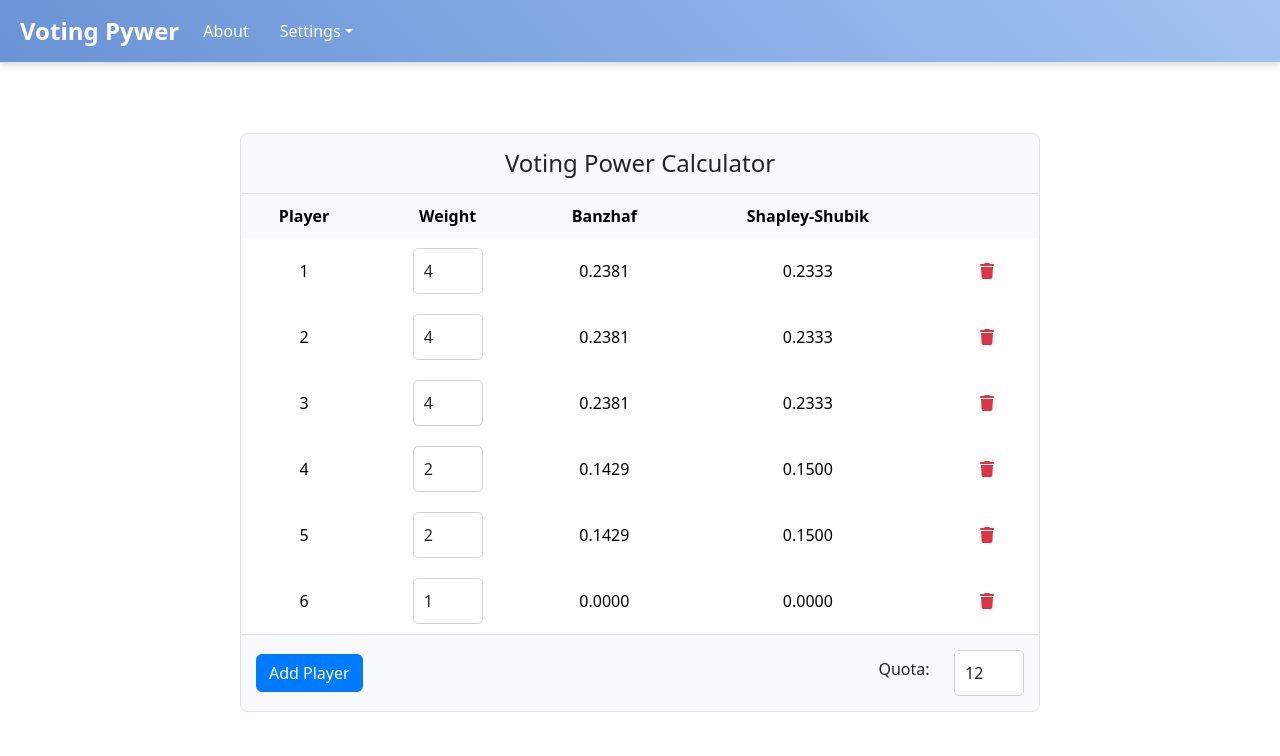
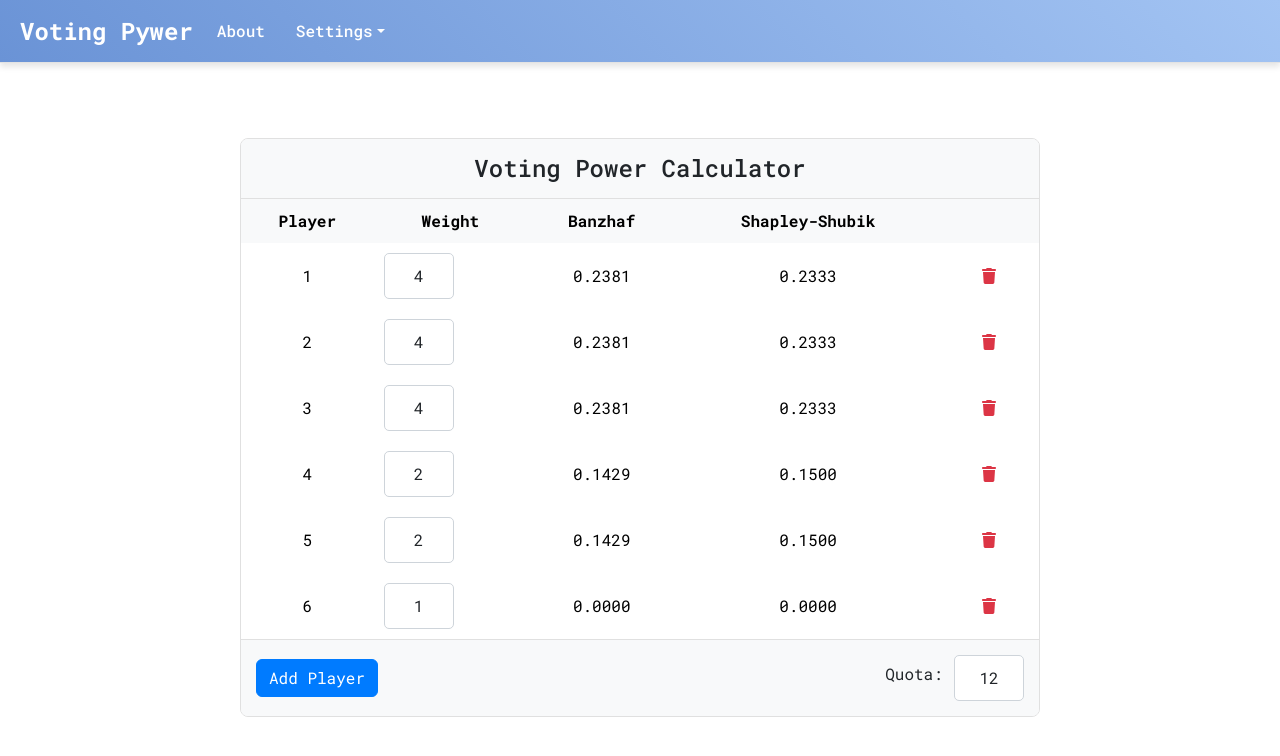
Before and after one commit to apmalani/voting-pywer, a React (Create React App) app: page /about in a window 1280 px wide. Shown: the top 756 px of the page. Built offline with nearby package versions, Linux system fonts and the light colour scheme.

Commit message:
more ui updates

```diff
--- a/src/CalculatorComponent.css
+++ b/src/CalculatorComponent.css
@@ -2,8 +2,7 @@
   display: flex;
   flex-direction: column;
   align-items: center;
-  padding: 50px;
-  min-height: 100vh; /* Ensure the container takes up the full viewport height */
+  padding: 75px;
 }
 
 .table-container {
@@ -12,7 +11,6 @@
   border: 1px solid #e0e0e0;
   border-radius: 8px;
   overflow: hidden;
-  margin-top: 20px; /* Adjust this value to move the table down slightly */
 }
 
 .table-header {
@@ -54,10 +52,11 @@
 
 .input-right {
   width: 70px;
-  margin: 0 auto;
   border: 1px solid #ced4da;
   border-radius: 4px;
   padding: 5px;
+  text-align: center; /* Center the text in the input */
+  font-size: 1rem; /* Ensure font size matches the table */
 }
 
 .table-footer {
@@ -83,6 +82,8 @@
   border: 1px solid #ced4da;
   border-radius: 4px;
   padding: 5px;
+  text-align: center; /* Center the text in the input */
+  font-size: 1rem; /* Ensure font size matches the table */
 }
 
 .btn-danger {
@@ -109,7 +110,7 @@
 
 .form-group .form-label {
   margin-right: 10px;
-  min-width: 80px; /* Adjust this value to fit your needs */
+  min-width: 60px; /* Adjust this value to fit your needs */
 }
 
 .small-input {
--- a/src/CalculatorComponent.tsx
+++ b/src/CalculatorComponent.tsx
@@ -27,6 +27,12 @@ const CalculatorComponent: React.FC = () => {
 
   const isAddPlayerDisabled = players.length === 10;
 
+  const updatePlayersState = (updatedPlayers: Player[]) => {
+    setPlayers(updatedPlayers);
+    calculateBanzhaf(updatedPlayers, quota);
+    calculateShapleyShubik(updatedPlayers, quota);
+  };
+
   const addPlayer = () => {
     const newPlayer: Player = {
       name: `${players.length + 1}`,
@@ -35,27 +41,15 @@ const CalculatorComponent: React.FC = () => {
       shapleyShubik: 0,
     };
 
-      setPlayers((prevPlayers) => {
-        const updatedPlayers = [...prevPlayers, newPlayer];
-        calculateBanzhaf(updatedPlayers, quota);
-        calculateShapleyShubik(updatedPlayers, quota);
-        return updatedPlayers;
-      });
+    updatePlayersState([...players, newPlayer]);
   };
 
   const deletePlayer = (index: number) => {
-      setPlayers((prevPlayers) => {
-        const updatedPlayers = prevPlayers.filter((_, i) => i !== index);
-        calculateBanzhaf(updatedPlayers, quota);
-        calculateShapleyShubik(updatedPlayers, quota);
-        return updatedPlayers;
-      });
+    updatePlayersState(players.filter((_, i) => i !== index));
   };
 
   const weightSum = (coalition: number[]): number => {
-      return coalition.reduce((sum, index) => {
-        return sum + (players[index]?.weight || 0);
-      }, 0);
+    return coalition.reduce((sum, index) => sum + (players[index]?.weight || 0), 0);
   };
 
   const calculateBanzhaf = (updatedPlayers: Player[], quota: number) => {
@@ -99,7 +93,7 @@ const CalculatorComponent: React.FC = () => {
     setPlayers((prevPlayers) =>
       prevPlayers.map((player, i) => ({
         ...player,
-          banzhaf: totalCriticalCount > 0 ? banzhafCounts[i] / totalCriticalCount : 0
+        banzhaf: totalCriticalCount > 0 ? banzhafCounts[i] / totalCriticalCount : 0,
       }))
     );
   };
@@ -116,9 +110,7 @@ const CalculatorComponent: React.FC = () => {
     const totalPlayers = players.length;
     const shapleyShubikValues: number[] = Array.from({ length: totalPlayers }, () => 0);
 
-      const factorial = (n: number): number => {
-        return n <= 1 ? 1 : n * factorial(n - 1);
-      };
+    const factorial = (n: number): number => (n <= 1 ? 1 : n * factorial(n - 1));
 
     const sequentialCoalitions: number[][] = [];
 
@@ -155,28 +147,26 @@ const CalculatorComponent: React.FC = () => {
     setPlayers((prevPlayers) =>
       prevPlayers.map((player, i) => ({
         ...player,
-          shapleyShubik: shapleyShubikValues[i] / totalSequentialCoalitions
+        shapleyShubik: shapleyShubikValues[i] / totalSequentialCoalitions,
       }))
     );
   };
 
   const onWeightChange = (index: number, event: ChangeEvent<HTMLInputElement>) => {
-      const newWeight = Number(event.target.value);
+    const newWeight = event.target.value === '' ? 0 : Number(event.target.value);
     setPlayers((prevPlayers) => {
       const updatedPlayers = prevPlayers.map((player, i) =>
         i === index ? { ...player, weight: newWeight } : player
       );
-        calculateBanzhaf(updatedPlayers, quota);
-        calculateShapleyShubik(updatedPlayers, quota);
+      updatePlayersState(updatedPlayers);
       return updatedPlayers;
     });
   };
 
   const onQuotaChange = (event: ChangeEvent<HTMLInputElement>) => {
-      const newQuota = Number(event.target.value);
+    const newQuota = event.target.value === '' ? 0 : Number(event.target.value);
     setQuota(newQuota);
-      calculateBanzhaf(players, newQuota);
-      calculateShapleyShubik(players, newQuota);
+    updatePlayersState(players);
   };
 
   return (
@@ -205,8 +195,8 @@ const CalculatorComponent: React.FC = () => {
                   <td>{player.name}</td>
                   <td>
                     <Form.Control
-                        type="number"
-                        value={player.weight}
+                      type="text"
+                      value={player.weight === 0 ? '' : player.weight}
                       className="input-right"
                       onChange={(event: ChangeEvent<HTMLInputElement>) => onWeightChange(index, event)}
                     />
@@ -231,13 +221,12 @@ const CalculatorComponent: React.FC = () => {
               <Form.Group controlId="quota" className="form-group">
                 <Form.Label className="form-label">Quota:</Form.Label>
                 <Form.Control
-                  type="number"
+                  type="text"
                   value={quota === 0 ? '' : quota}
                   className="small-input"
                   onChange={onQuotaChange}
                 />
               </Form.Group>
-
             </div>
           </div>
         </div>
--- a/src/HeaderComponent.tsx
+++ b/src/HeaderComponent.tsx
@@ -1,11 +1,19 @@
-import React, { useState } from 'react';
+import React, { useState, useRef } from 'react';
 import { Navbar, Nav, NavDropdown, Modal, Form, Button } from 'react-bootstrap';
 import './HeaderComponent.css';
 
 const HeaderComponent: React.FC = () => {
+    const dropdownRef = useRef<HTMLDivElement | null>(null);
 
     const handlePrint = () => {
-        window.print();
+        if (dropdownRef.current) {
+            // Close the dropdown menu before printing
+            const dropdownToggle = dropdownRef.current.querySelector('.dropdown-toggle');
+            if (dropdownToggle) {
+                (dropdownToggle as HTMLElement).click(); // Programmatically close the dropdown
+            }
+        }
+        setTimeout(() => window.print(), 100); // Add a slight delay to ensure dropdown is closed
     };
 
     const [showBugReportModal, setShowBugReportModal] = useState(false);
--- a/src/index.css
+++ b/src/index.css
@@ -1,3 +1,5 @@
+@import url('https://fonts.googleapis.com/css2?family=Roboto+Mono:wght@400;500;700&display=swap');
+
 body {
   margin: 0;
   font-family: -apple-system, BlinkMacSystemFont, 'Segoe UI', 'Roboto', 'Oxygen',
@@ -5,9 +7,21 @@ body {
     sans-serif;
   -webkit-font-smoothing: antialiased;
   -moz-osx-font-smoothing: grayscale;
+  font-family: "Roboto Mono", monospace !important;
 }
 
 code {
-  font-family: source-code-pro, Menlo, Monaco, Consolas, 'Courier New',
-    monospace;
+  font-family: "Roboto Mono", monospace;
 }
+
+h1, h2, h3, h4, h5, h6 {
+  font-family: "Roboto Mono", monospace;
+}
+
+code {
+  font-family: "Roboto Mono", monospace;
+}
+
+* {
+  font-family: "Roboto Mono", monospace;
+}
--- a/src/index.tsx
+++ b/src/index.tsx
@@ -17,7 +17,4 @@ root.render(
   </React.StrictMode>
 );
 
-// If you want to start measuring performance in your app, pass a function
-// to log results (for example: reportWebVitals(console.log))
-// or send to an analytics endpoint. Learn more: https://bit.ly/CRA-vitals
 reportWebVitals();
```
Lines whose indentation alone changed are shown as unchanged.
